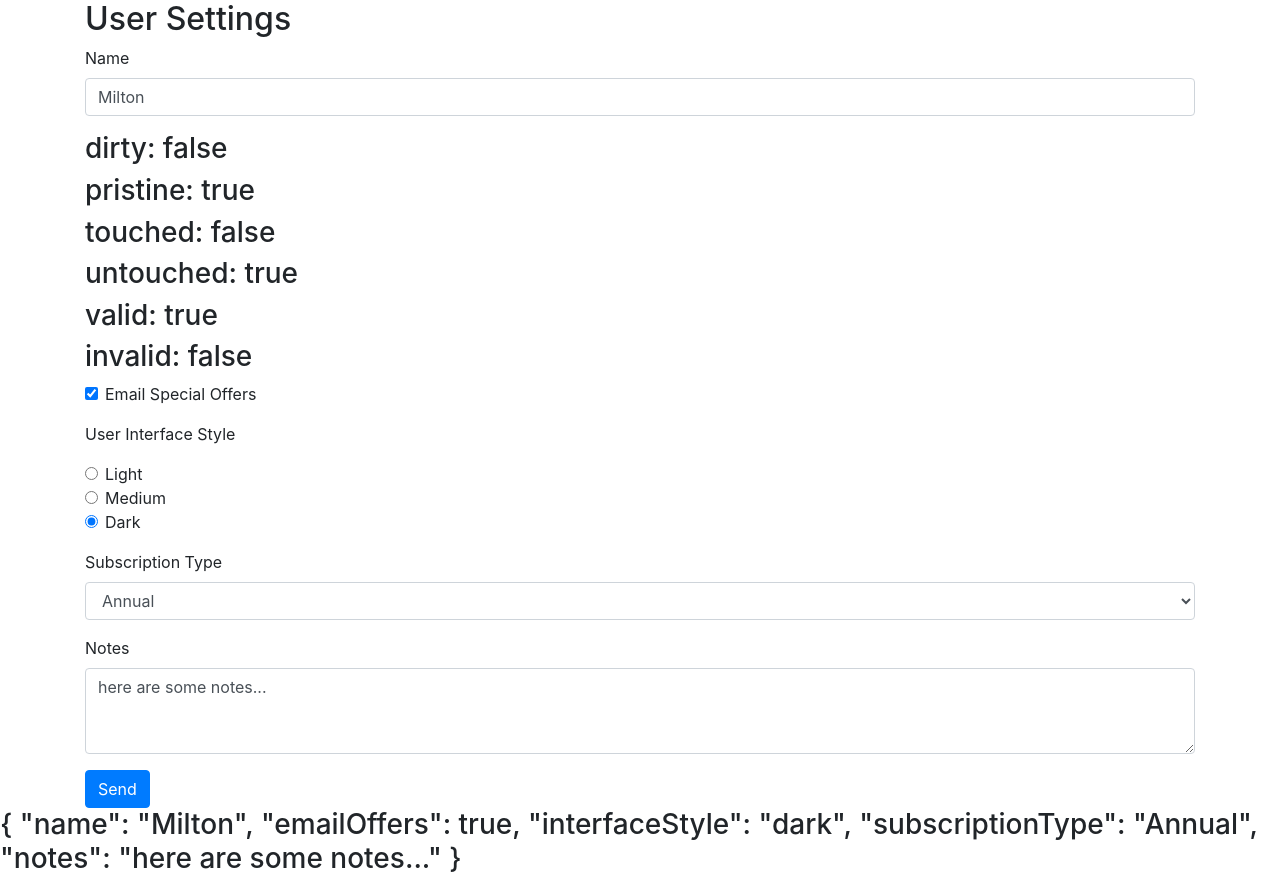
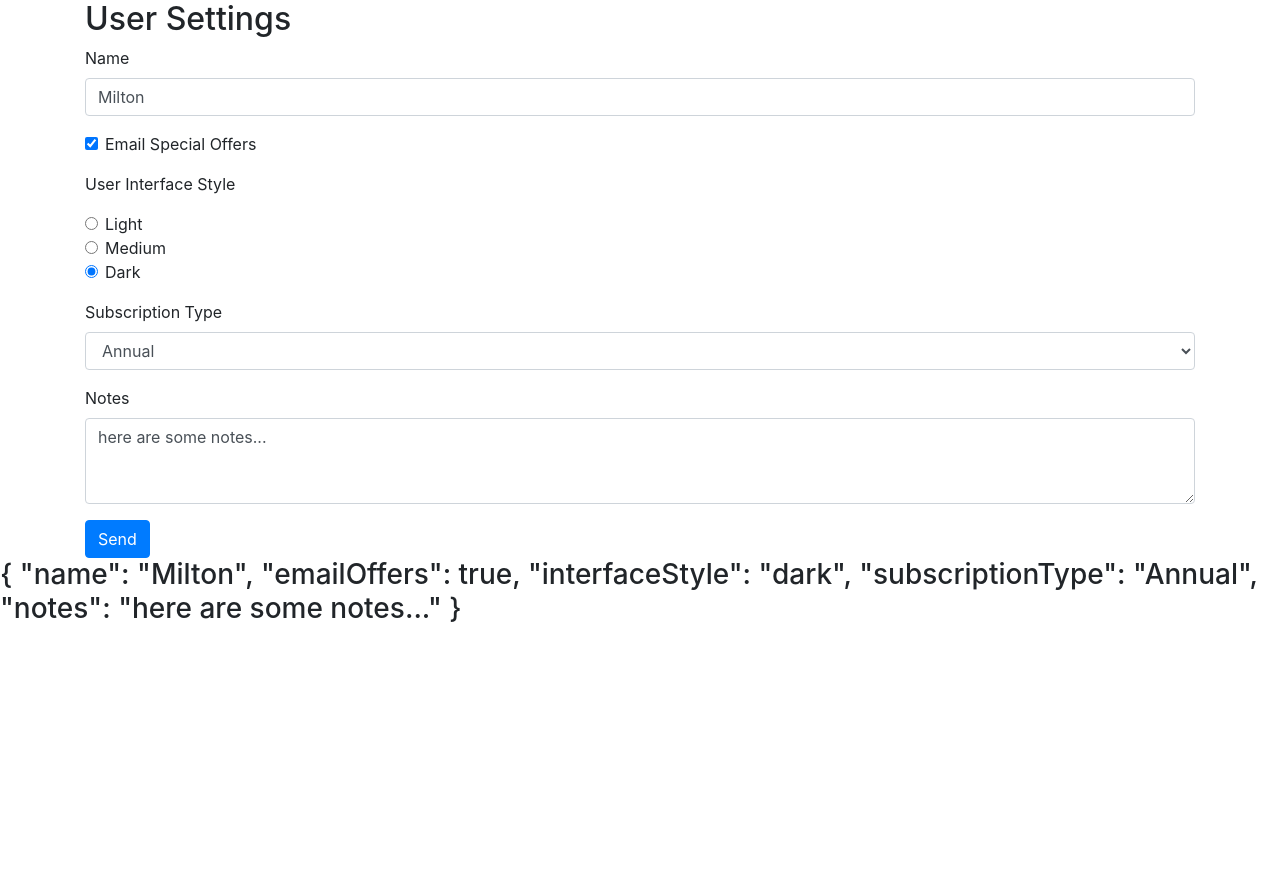
Before and after one commit to patriciarrsilva/Angular-Forms, an Angular app: page / in a window 1280 px wide. After the commit the page ends 800 px from the top, so only its background shows below. Built offline with nearby package versions, Linux system fonts and the light colour scheme.

Commit message:
Styling Forms with Validation Errors

```diff
--- a/src/app/user-settings-form/user-settings-form.component.css
+++ b/src/app/user-settings-form/user-settings-form.component.css
@@ -0,0 +1,3 @@
+.ng-invalid:not(form).ng-touched {
+  border: 1px solid red;
+}
--- a/src/app/user-settings-form/user-settings-form.component.html
+++ b/src/app/user-settings-form/user-settings-form.component.html
@@ -10,15 +10,10 @@
                    class="form-control"
                    [(ngModel)]="userSettings.name"
                    required
-                   #propertyTest="ngModel" />
+                   #nameField="ngModel" />
+            <div [hidden]="nameField.valid || nameField.untouched"
+                 class="alert alert-danger">Enter a name</div>
         </div>
-
-        <h3>dirty: {{ propertyTest.dirty }}</h3>
-        <h3>pristine: {{ propertyTest.pristine }}</h3>
-        <h3>touched: {{ propertyTest.touched }}</h3>
-        <h3>untouched: {{ propertyTest.untouched }}</h3>
-        <h3>valid: {{ propertyTest.valid }}</h3>
-        <h3>invalid: {{ propertyTest.invalid }}</h3>
 
         <div class="form-check form-group">
             <input class="form-check-input"
```
